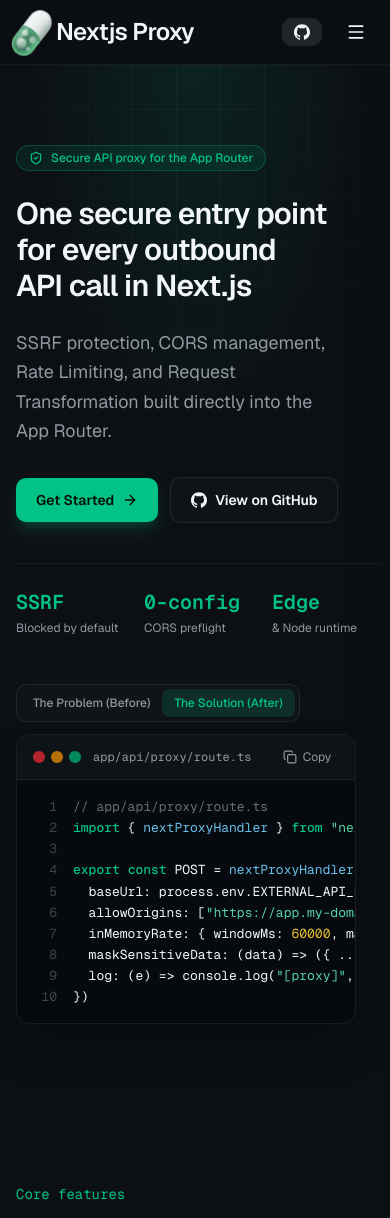
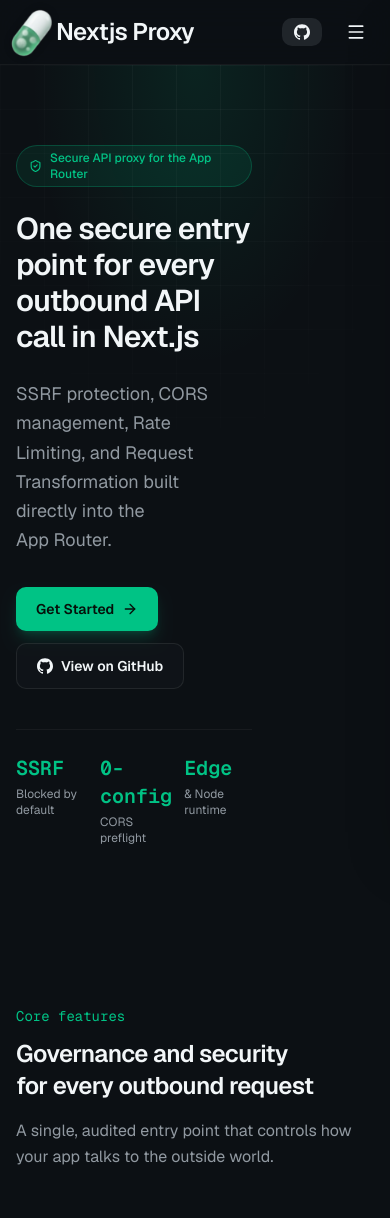
Before and after one commit to arcademan21/next-proxy-web, a Next.js app: page / in a window 390 px wide. Shown: the top 1218 px of the page. Built offline with nearby package versions, Linux system fonts and the light colour scheme.

Commit message:
fix: hide code block column on mobile (max-sm:hidden)

```diff
--- a/components/hero.tsx
+++ b/components/hero.tsx
@@ -103,7 +103,7 @@
           </dl>
         </div>
 
-        <div className="max-sm:w-[61%] max-lg:w-[68%]">
+        <div className="hidden max-sm:w-[61%] max-lg:w-[68%] sm:block">
           <div className="mb-3 inline-flex rounded-lg border border-border bg-card/50 p-1">
             <button
               onClick={() => setTab("before")}
```
